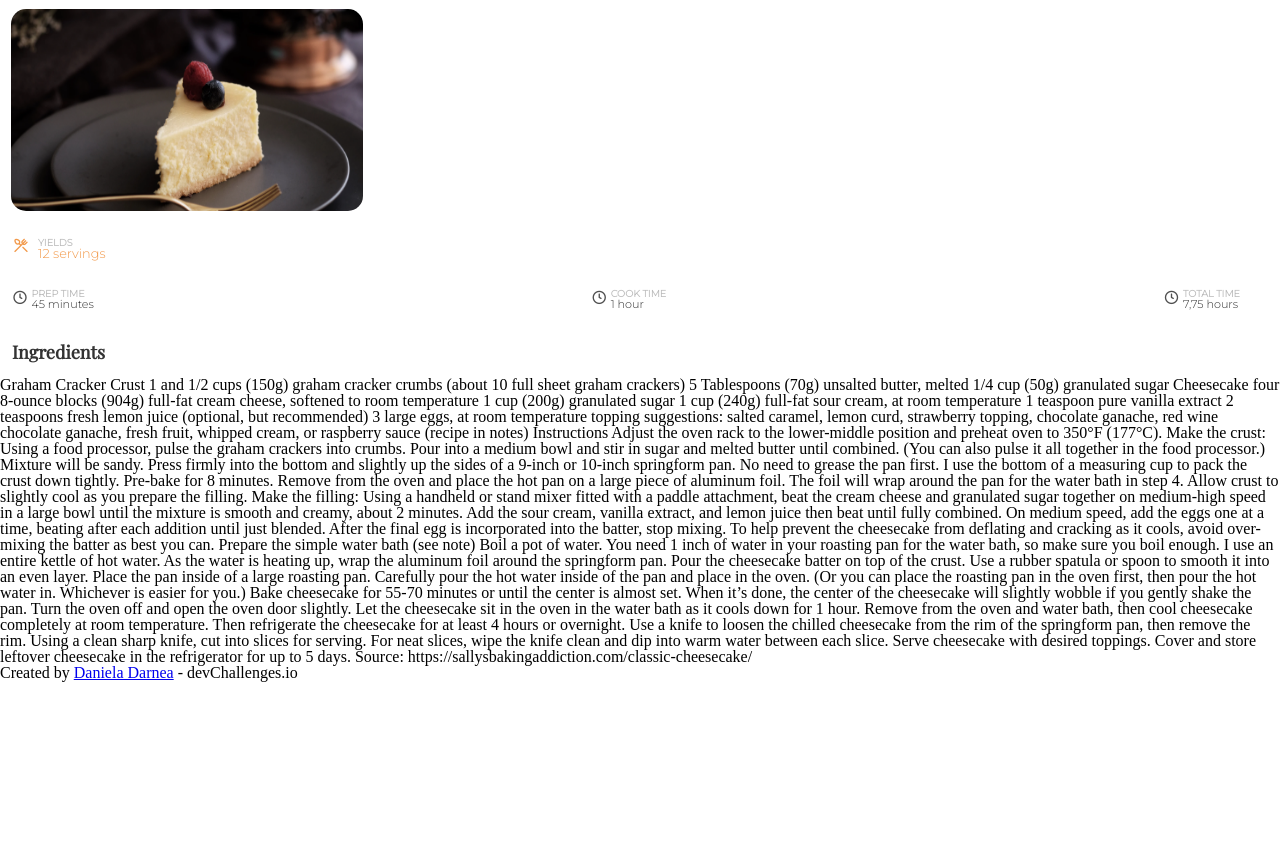
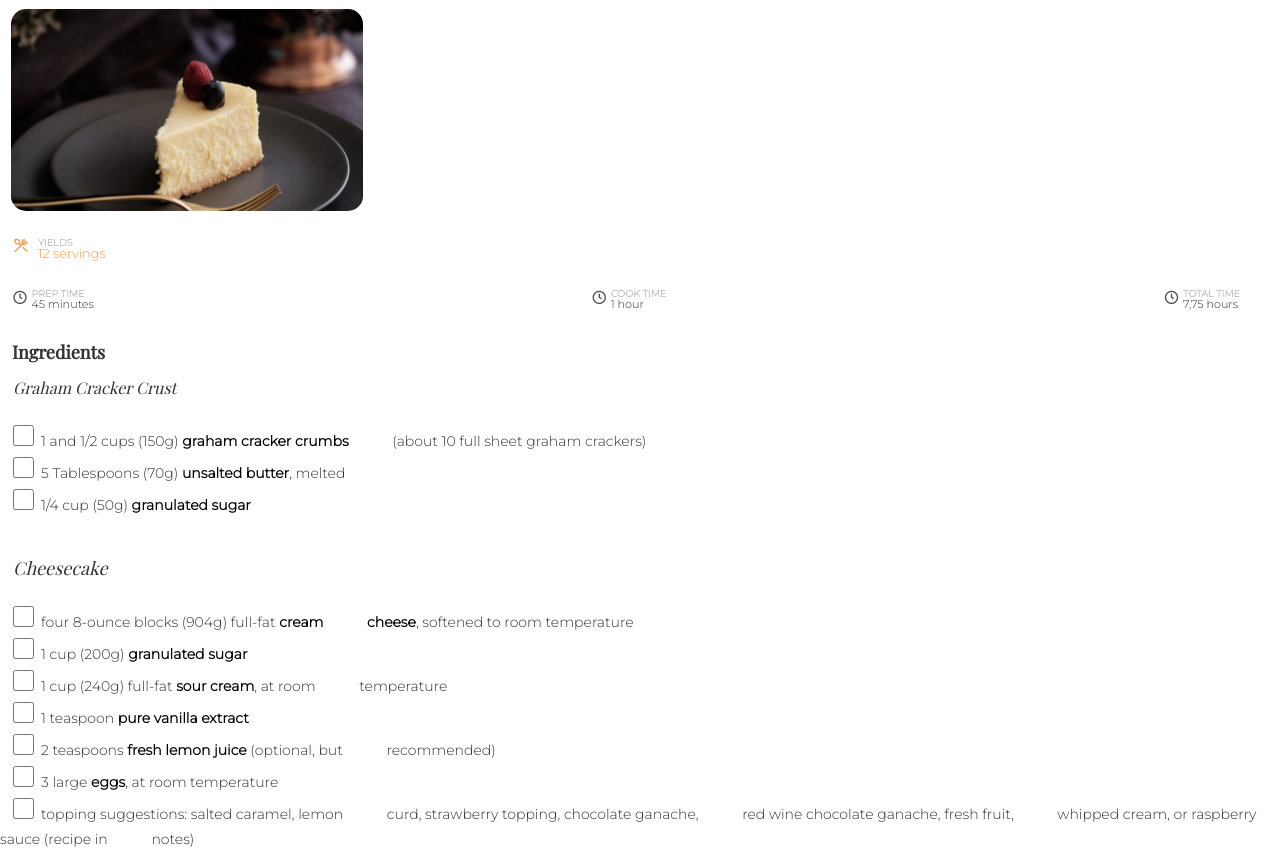
Before and after one commit to mdanieladla/recipe-page, a plain HTML site: page index.html in a window 1280 px wide. Shown: the part 97-952 px from the top of the page. Before the commit the page ends 800 px from the top, so only its background shows below. Drawn offline with nearby package versions, Linux system fonts and the light colour scheme.

Commit message:
finished ingredients style

```diff
--- a/index.html
+++ b/index.html
@@ -65,54 +65,116 @@
         </div>
       </div>
       <h2 class="ingredients-title">Ingredients</h2>
-      Graham Cracker Crust 1 and 1/2 cups (150g) graham cracker crumbs (about 10
-      full sheet graham crackers) 5 Tablespoons (70g) unsalted butter, melted
-      1/4 cup (50g) granulated sugar Cheesecake four 8-ounce blocks (904g)
-      full-fat cream cheese, softened to room temperature 1 cup (200g)
-      granulated sugar 1 cup (240g) full-fat sour cream, at room temperature 1
-      teaspoon pure vanilla extract 2 teaspoons fresh lemon juice (optional, but
-      recommended) 3 large eggs, at room temperature topping suggestions: salted
-      caramel, lemon curd, strawberry topping, chocolate ganache, red wine
-      chocolate ganache, fresh fruit, whipped cream, or raspberry sauce (recipe
-      in notes) Instructions Adjust the oven rack to the lower-middle position
-      and preheat oven to 350°F (177°C). Make the crust: Using a food processor,
-      pulse the graham crackers into crumbs. Pour into a medium bowl and stir in
-      sugar and melted butter until combined. (You can also pulse it all
-      together in the food processor.) Mixture will be sandy. Press firmly into
-      the bottom and slightly up the sides of a 9-inch or 10-inch springform
-      pan. No need to grease the pan first. I use the bottom of a measuring cup
-      to pack the crust down tightly. Pre-bake for 8 minutes. Remove from the
-      oven and place the hot pan on a large piece of aluminum foil. The foil
-      will wrap around the pan for the water bath in step 4. Allow crust to
-      slightly cool as you prepare the filling. Make the filling: Using a
-      handheld or stand mixer fitted with a paddle attachment, beat the cream
-      cheese and granulated sugar together on medium-high speed in a large bowl
-      until the mixture is smooth and creamy, about 2 minutes. Add the sour
-      cream, vanilla extract, and lemon juice then beat until fully combined. On
-      medium speed, add the eggs one at a time, beating after each addition
-      until just blended. After the final egg is incorporated into the batter,
-      stop mixing. To help prevent the cheesecake from deflating and cracking as
-      it cools, avoid over-mixing the batter as best you can. Prepare the simple
-      water bath (see note) Boil a pot of water. You need 1 inch of water in
-      your roasting pan for the water bath, so make sure you boil enough. I use
-      an entire kettle of hot water. As the water is heating up, wrap the
-      aluminum foil around the springform pan. Pour the cheesecake batter on top
-      of the crust. Use a rubber spatula or spoon to smooth it into an even
-      layer. Place the pan inside of a large roasting pan. Carefully pour the
-      hot water inside of the pan and place in the oven. (Or you can place the
-      roasting pan in the oven first, then pour the hot water in. Whichever is
-      easier for you.) Bake cheesecake for 55-70 minutes or until the center is
-      almost set. When it’s done, the center of the cheesecake will slightly
-      wobble if you gently shake the pan. Turn the oven off and open the oven
-      door slightly. Let the cheesecake sit in the oven in the water bath as it
-      cools down for 1 hour. Remove from the oven and water bath, then cool
-      cheesecake completely at room temperature. Then refrigerate the cheesecake
-      for at least 4 hours or overnight. Use a knife to loosen the chilled
-      cheesecake from the rim of the springform pan, then remove the rim. Using
-      a clean sharp knife, cut into slices for serving. For neat slices, wipe
-      the knife clean and dip into warm water between each slice. Serve
-      cheesecake with desired toppings. Cover and store leftover cheesecake in
-      the refrigerator for up to 5 days.
+      <h3 class="cracker">Graham Cracker Crust</h3>
+      <form>
+        <input type="checkbox" name="first" id="1" class="input" />
+        <label for="first" class="label">
+          1 and 1/2 cups (150g) <span class="bold">graham cracker crumbs</span>
+          <span class="span-left">(about 10 full sheet graham crackers)</span>
+        </label>
+        <br />
+        <input type="checkbox" name="second" id="2" class="input" />
+        <label for="second" class="label">
+          5 Tablespoons (70g) <span class="bold">unsalted butter</span>, melted
+        </label>
+        <br />
+        <input type="checkbox" name="third" id="3" class="input" />
+        <label for="third" class="label">
+          1/4 cup (50g) <span class="bold">granulated sugar</span>
+        </label>
+      </form>
+      <h3 class="cheescake">Cheesecake</h3>
+      <form>
+        <input type="checkbox" name="one" id="one" class="input" />
+        <label for="first" class="label">
+          four 8-ounce blocks (904g) full-fat <span class="bold">cream</span>
+          <span class="span-left"
+            ><span class="bold">cheese</span>, softened to room
+            temperature</span
+          >
+        </label>
+        <br />
+        <input type="checkbox" name="two" id="two" class="input" />
+        <label for="second" class="label">
+          1 cup (200g) <span class="bold">granulated sugar</span>
+        </label>
+        <br />
+        <input type="checkbox" name="three" id="three" class="input" />
+        <label for="third" class="label">
+          1 cup (240g) full-fat <span class="bold">sour cream</span>, at room
+          <span class="span-left">temperature</span>
+        </label>
+        <br />
+        <input type="checkbox" name="four" id="four" class="input" />
+        <label for="third" class="label">
+          1 teaspoon <span class="bold">pure vanilla extract</span>
+        </label>
+        <br />
+        <input type="checkbox" name="four" id="four" class="input" />
+        <label for="third" class="label">
+          2 teaspoons <span class="bold">fresh lemon juice</span> (optional, but
+          <span class="span-left">recommended)</span>
+        </label>
+        <br />
+        <input type="checkbox" name="four" id="four" class="input" />
+        <label for="third" class="label">
+          3 large <span class="bold">eggs</span>, at room temperature
+        </label>
+        <br />
+        <input type="checkbox" name="four" id="four" class="input" />
+        <label for="third" class="label">
+          topping suggestions: salted caramel, lemon
+          <span class="span-left">
+            curd, strawberry topping, chocolate ganache,</span
+          >
+          <span class="span-left">red wine chocolate</span>
+          ganache, fresh fruit,
+          <span class="span-left"
+            >whipped cream, or raspberry sauce (recipe in
+            <span class="span-left">notes)</span></span
+          >
+        </label>
+      </form>
+      <h4 class="instructions-title">Instructions</h4>
+      Adjust the oven rack to the lower-middle position and preheat oven to
+      350°F (177°C). Make the crust: Using a food processor, pulse the graham
+      crackers into crumbs. Pour into a medium bowl and stir in sugar and melted
+      butter until combined. (You can also pulse it all together in the food
+      processor.) Mixture will be sandy. Press firmly into the bottom and
+      slightly up the sides of a 9-inch or 10-inch springform pan. No need to
+      grease the pan first. I use the bottom of a measuring cup to pack the
+      crust down tightly. Pre-bake for 8 minutes. Remove from the oven and place
+      the hot pan on a large piece of aluminum foil. The foil will wrap around
+      the pan for the water bath in step 4. Allow crust to slightly cool as you
+      prepare the filling. Make the filling: Using a handheld or stand mixer
+      fitted with a paddle attachment, beat the cream cheese and granulated
+      sugar together on medium-high speed in a large bowl until the mixture is
+      smooth and creamy, about 2 minutes. Add the sour cream, vanilla extract,
+      and lemon juice then beat until fully combined. On medium speed, add the
+      eggs one at a time, beating after each addition until just blended. After
+      the final egg is incorporated into the batter, stop mixing. To help
+      prevent the cheesecake from deflating and cracking as it cools, avoid
+      over-mixing the batter as best you can. Prepare the simple water bath (see
+      note) Boil a pot of water. You need 1 inch of water in your roasting pan
+      for the water bath, so make sure you boil enough. I use an entire kettle
+      of hot water. As the water is heating up, wrap the aluminum foil around
+      the springform pan. Pour the cheesecake batter on top of the crust. Use a
+      rubber spatula or spoon to smooth it into an even layer. Place the pan
+      inside of a large roasting pan. Carefully pour the hot water inside of the
+      pan and place in the oven. (Or you can place the roasting pan in the oven
+      first, then pour the hot water in. Whichever is easier for you.) Bake
+      cheesecake for 55-70 minutes or until the center is almost set. When it’s
+      done, the center of the cheesecake will slightly wobble if you gently
+      shake the pan. Turn the oven off and open the oven door slightly. Let the
+      cheesecake sit in the oven in the water bath as it cools down for 1 hour.
+      Remove from the oven and water bath, then cool cheesecake completely at
+      room temperature. Then refrigerate the cheesecake for at least 4 hours or
+      overnight. Use a knife to loosen the chilled cheesecake from the rim of
+      the springform pan, then remove the rim. Using a clean sharp knife, cut
+      into slices for serving. For neat slices, wipe the knife clean and dip
+      into warm water between each slice. Serve cheesecake with desired
+      toppings. Cover and store leftover cheesecake in the refrigerator for up
+      to 5 days.
       <small
         >Source: https://sallysbakingaddiction.com/classic-cheesecake/
       </small>
--- a/styles/main.css
+++ b/styles/main.css
@@ -152,3 +152,60 @@ font-family: 'Playfair Display', serif;
     margin-left: 12px;
     margin-bottom: 13px;
 }
+
+.cracker{
+    font-family: var(--playfair-font);
+    font-size: 1rem;
+    font-weight: 400;
+    font-style: italic;
+    line-height: 21px;
+    color: rgba(51, 51, 51, 1);
+    margin-left: 13px;
+    margin-bottom: 24px;
+}
+
+/*Form*/
+.input{
+    width: 21px;
+    height: 21px;
+    margin-left: 13px;
+}
+
+.label{
+    font-family: var(--montserrat-font);
+    font-size: .875rem;
+    font-weight: 400;
+    color: rgba(51, 51, 51, 1);
+    line-height: 25px;
+}
+
+.bold{
+    font-weight: 700;
+    color: black;
+}
+
+.span-left{
+    margin-left: 40px;
+}
+
+/*Ingredientes*/
+.cheescake{
+    font-family: var(--playfair-font);
+    font-size: 1.125rem;
+    font-weight: 400;
+    font-style: italic;
+    line-height: 21px;
+    color: rgba(51, 51, 51, 1);
+    margin: 40px 0 24px 13px;
+    margin-left: 13px;
+    margin-bottom: 24px;
+}
+
+/*Instrucciones*/
+.instructions-title{
+    font-family: var(--playfair-font);
+    font-weight: 700;
+    font-size: 1.5rem;
+    color: rgba(51, 51, 51, 1);
+    margin: 30px 0 28px 12px;
+}
```
